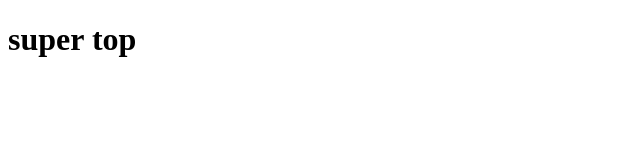
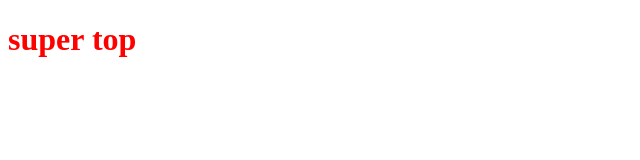
Before and after one commit to Maxime-wise/PremierProjetLocal, a plain HTML site: page index.html in a window 1280 px wide. Shown: the whole page, without its empty margins (0-640 px from the left). Drawn offline with Linux system fonts and the light colour scheme.

Commit message:
modification du titre h1

```diff
--- a/index.html
+++ b/index.html
@@ -1,7 +1,9 @@
 <!DOCTYPE html>
 <head>
     <title>super titre</title>
+    <link rel="stylesheet" type="text/css" href="styles.css">
 </head>
 <body>
     <h1>super top</h1>
 </body>
+</html>
--- /dev/null
+++ b/styles.css
@@ -0,0 +1,3 @@
+h1 {
+    color: red;
+}
```
